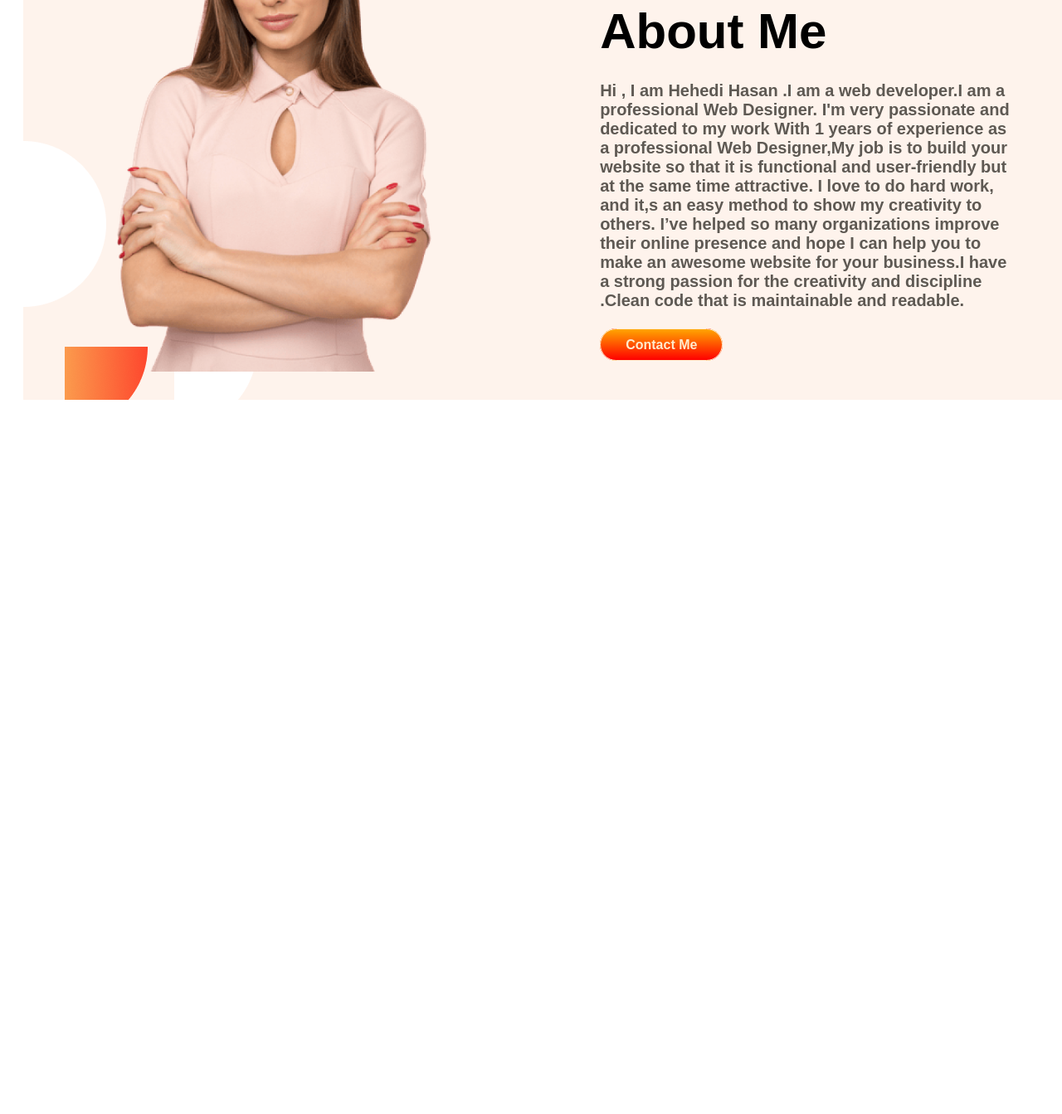
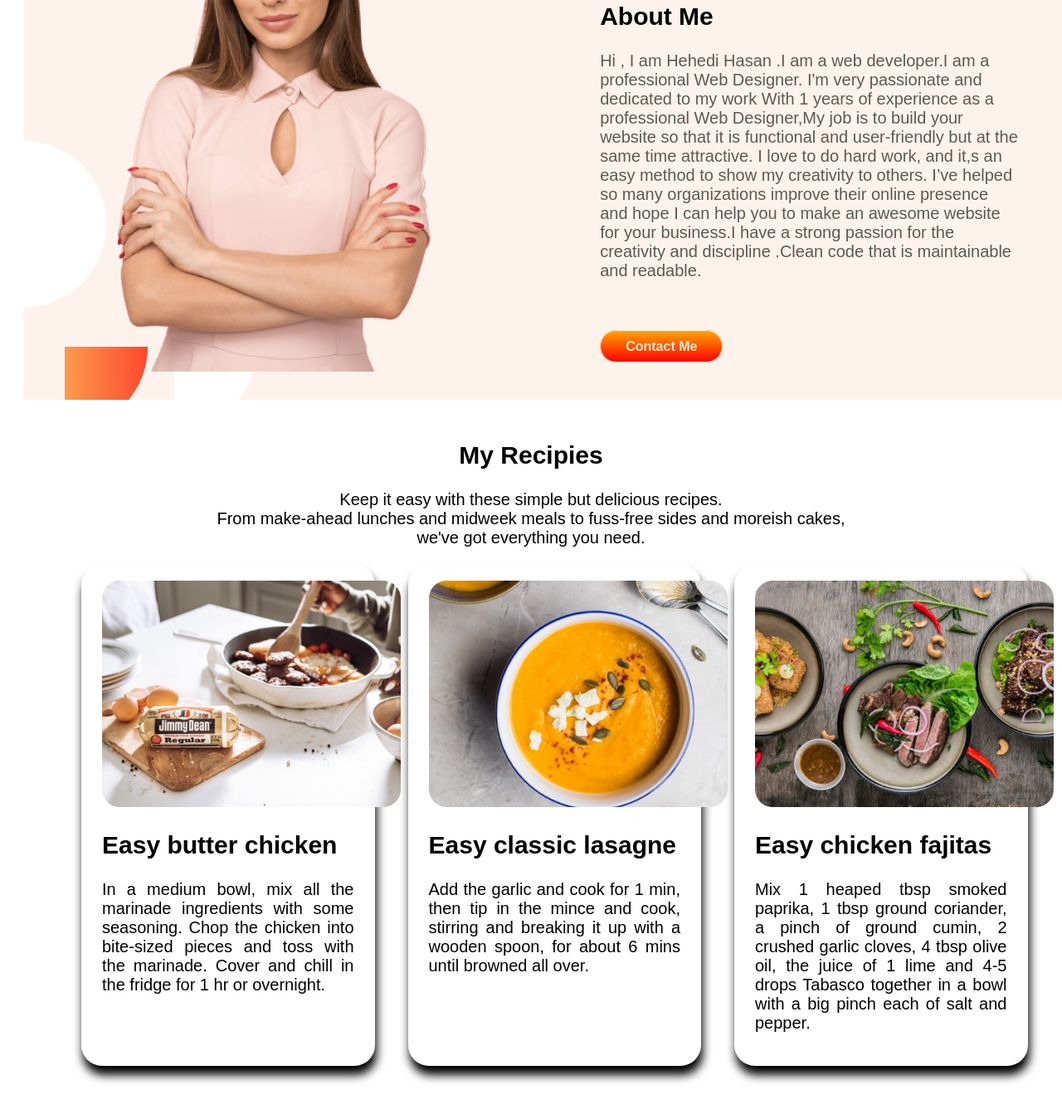
Before and after one commit to Mehedi287/Food-Network, a plain HTML site: page index.html in a window 1280 px wide. Shown: the part 854-2197 px from the top of the page at 83% size. Before the commit the page ends 1344 px from the top, so only its background shows below. Drawn offline with Linux system fonts and the light colour scheme; a web font is replaced by a local one.

Commit message:
my-recipi add

```diff
--- a/index.html
+++ b/index.html
@@ -21,8 +21,8 @@
             <h1><span class="orange-color"> Skip</span>The Diet,</h1>
             <h1>Just Eat Helthy</h1>
             <h1>With Food Network</h1>
-            <h5 class="text-color">Imagin you don't need a diet because we provide
-                helthy and delicious food for you! Take our food and enjoy your lifr</h5>
+            <p class="text-color">Imagin you don't need a diet because we provide
+                helthy and delicious food for you! Take our food and enjoy your lifr</p>
             <a class="button" href="#">Order Now!</a>
         </div>
         <div class="right-contain">
@@ -34,16 +34,55 @@
             <img src="img\female\Person Image.png" alt=" this image about an woman ,who is eating">
         </div>
         <div class="left-contain">
-            <h1>About Me</h1>
-            <h5 class="text-color">Hi , I am Hehedi Hasan .I am a web developer.I am a professional Web Designer. I'm
+            <h2>About Me</h2>
+            <p class="text-color">Hi , I am Hehedi Hasan .I am a web developer.I am a professional Web Designer. I'm
                 very passionate and
                 dedicated to my work With 1 years of experience as a professional Web Designer,My job is to build your
                 website so that it is functional and user-friendly but at the same time attractive. I love to do hard
                 work, and it,s an easy method to show my creativity to others. I’ve helped so many organizations improve
                 their online presence and hope I can help you to make an awesome website for your business.I have a
-                strong passion for the creativity and discipline .Clean code that is maintainable and readable.</h5>
-            <a class="button" href="#"> Contact Me</a>
+                strong passion for the creativity and discipline .Clean code that is maintainable and readable.</p>
+            <a class="button" href="#">Contact Me</a>
         </div>
+    </section>
+    <section class="my-recipe">
+        <h2>My Recipies</h2>
+        <p> Keep it easy with these simple but delicious recipes. <br> From make-ahead lunches and midweek meals to
+            fuss-free
+            sides and moreish cakes, <br> we've got everything you need.
+
+        </p>
+        <div class="title-wrep">
+            <div class="recipe-title">
+                <img src="img\food\Project Cover.jpg" alt="">
+                <h2>Easy butter chicken</h2>
+                <p>In a medium bowl, mix all the marinade
+                    ingredients with some seasoning. Chop the
+                    chicken into bite-sized
+                    pieces and toss with the marinade. Cover
+                    and chill in the fridge for 1 hr or
+                    overnight.</p>
+            </div>
+            <div class="recipe-title">
+                <img src="img\food\Project Cover.png" alt="">
+                <h2>Easy classic lasagne</h2>
+                <p>Add the garlic and cook for 1 min, then tip
+                    in the mince and cook, stirring and breaking it
+                    up with a
+                    wooden spoon, for about 6 mins until
+                    browned all over.</p>
+            </div>
+            <div class="recipe-title">
+                <img src="img\food\Project Cover1.jpg" alt="">
+                <h2>Easy chicken fajitas</h2>
+                <p>Mix 1 heaped tbsp smoked paprika, 1 tbsp
+                    ground coriander, a pinch of ground cumin, 2
+                    crushed garlic
+                    cloves, 4 tbsp olive oil, the juice of 1
+                    lime and 4-5 drops Tabasco together in a
+                    bowl with a big pinch
+                    each of salt and pepper.</p>
+            </div>
     </section>
 </body>
 
--- a/style.css
+++ b/style.css
@@ -6,8 +6,12 @@ h1{
     font-weight: 700;
     font-size: 60px;
     line-height: 20px;
+    color: rgb(59, 57, 57);
 }
-h5{
+h2{
+    font-size: 30px;
+}
+p{
      font-size: 20px;
 
 }
@@ -45,6 +49,7 @@ h5{
     padding:10px 30px;
     font-weight: 700;
     color: blanchedalmond;
+    line-height: 120px;
 }
 .about-me{
     width: 100%;
@@ -56,3 +61,24 @@ h5{
     height: 600px;
     padding: 30px 50px;
 }
+.my-recipe  {
+    text-align: center;
+    margin-top: 50px;
+}
+.recipe-title{
+    width:25%;
+    margin-left: 40px;
+    padding: 20px 25px;
+    border-radius: 25px;
+    box-shadow: 2px 11px 12px;
+    margin-bottom: 50px;
+}
+.recipe-title img{
+    width: 360px;
+}
+.title-wrep{
+    display: flex;
+    margin-left: 50px;
+    text-align: justify;
+
+}
```
